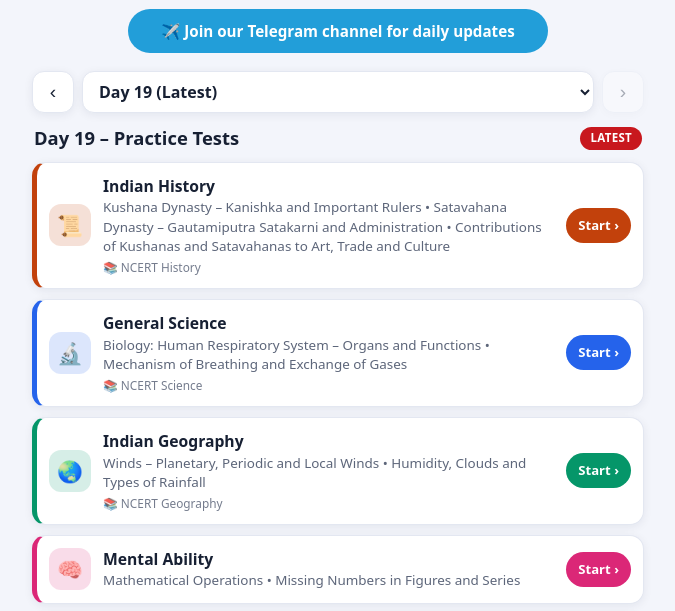
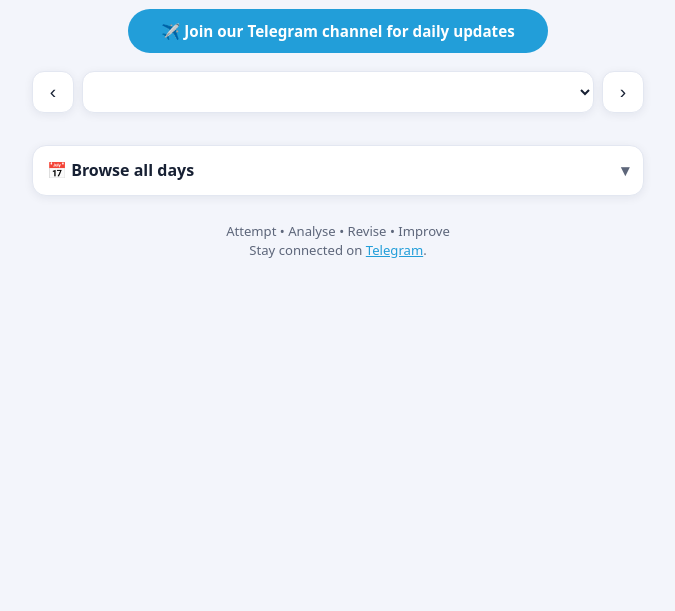
Before and after one commit to Akshara375go/sda-fda-free-series, a plain HTML site: page index.html in a window 1280 px wide. Shown: the part 187-798 px from the top of the page, without its empty margins (302-977 px from the left). Drawn offline with Linux system fonts and the light colour scheme.

Commit message:
Update index.html

```diff
--- a/index.html
+++ b/index.html
@@ -234,15 +234,7 @@ var DAYS = [
     { s: "english",  topics: ["Tenses – Types and Usage", "Subject–Verb Agreement"], url: "https://share.gemini.google/hkId5kLd9GGm" },
     { s: "ca",       topics: ["July 2026 Monthly Compilation – Day 2/2"], url: "https://share.gemini.google/XoOBDPwmJe1x" }
   ]},
-  { day: 19, tests: [
-    { s: "indhistory", topics: ["Kushana Dynasty – Kanishka and Important Rulers", "Satavahana Dynasty – Gautamiputra Satakarni and Administration", "Contributions of Kushanas and Satavahanas to Art, Trade and Culture"], url: "https://share.gemini.google/B3XVx0JO6gVK" },
-    { s: "science",  topics: ["Biology: Human Respiratory System – Organs and Functions", "Mechanism of Breathing and Exchange of Gases"], url: "https://share.gemini.google/bNRqb0q5qfK9" },
-    { s: "indgeo",   topics: ["Winds – Planetary, Periodic and Local Winds", "Humidity, Clouds and Types of Rainfall"], url: "https://share.gemini.google/LLEY0BQyYIhh" },
-    { s: "mental",   topics: ["Mathematical Operations", "Missing Numbers in Figures and Series"], url: "https://share.gemini.google/KBgwKU0eanUC" },
-    { s: "english",  topics: ["Active and Passive Voice – Introduction and Rules", "Direct and Indirect Speech – Introduction"], url: "https://share.gemini.google/MlJU7nmi02Xg" },
-    { s: "ca",       topics: ["August 2026 Monthly Compilation – Day 1/2"], url: "https://share.gemini.google/Spe5kxvcvC3D" }
-  ]}
-];
+
 
 var COLORS = { kannada:"#e11d48", history:"#b45309", computer:"#0ea5e9", polity:"#7c3aed", ca:"#16a34a", geography:"#0d9488", indhistory:"#c2410c", science:"#2563eb", indgeo:"#059669", mental:"#db2777", english:"#4f46e5" };
 
```
